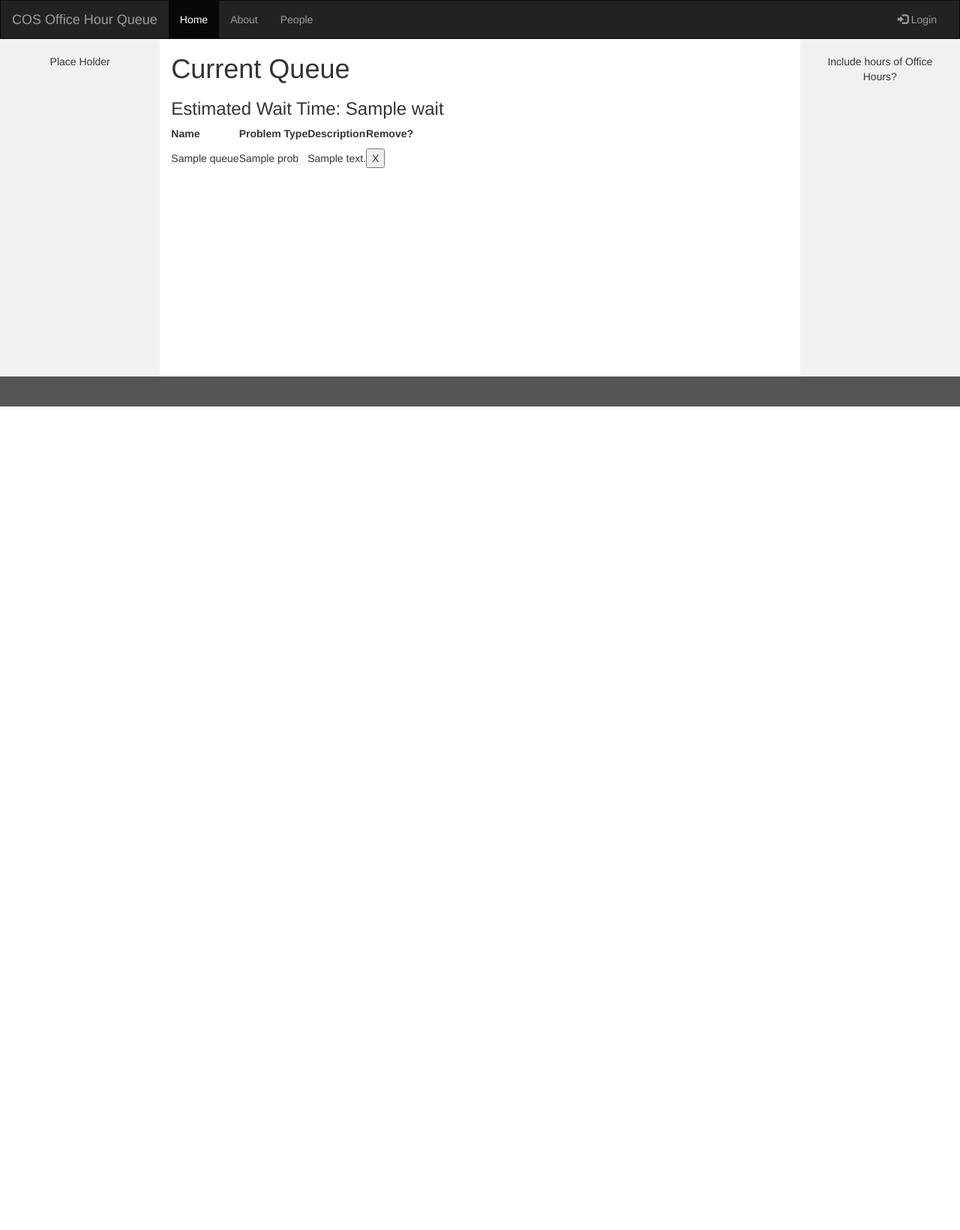
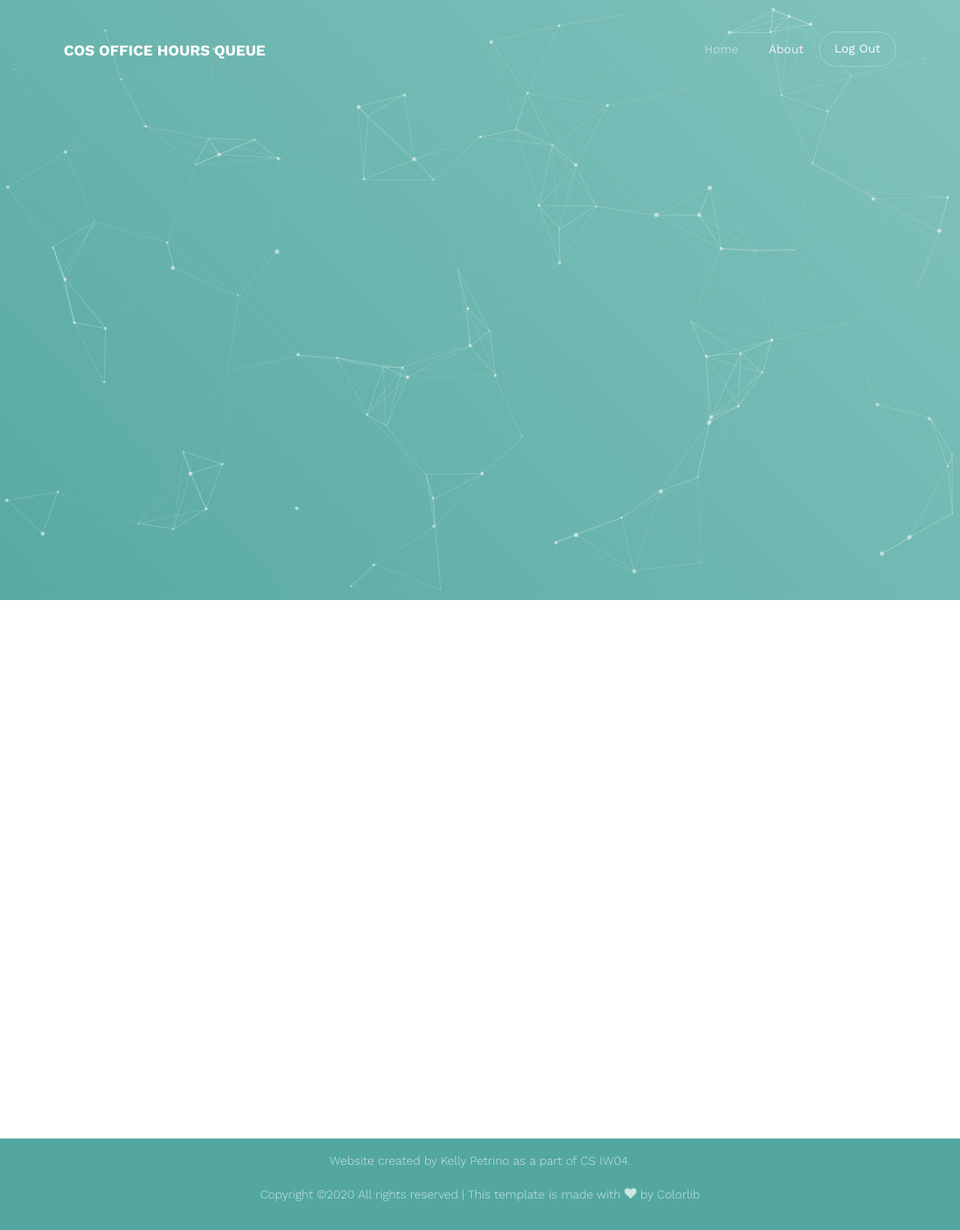
Before and after one commit to kellypetrino/cos-oh-queue, a Flask app: template templates/ta_portal.html in a window 1280 px wide. Shown: the whole page at 75% size. Before the commit the page ends 542 px from the top, so only its background shows below. Run offline with Flask 2, Linux system fonts and the light colour scheme; the template is opened without the code that fills it: values that come from a table or form of the project are taken from there, most other values are stand-ins (such as "Sample title", 1, 10 or a date in 2020); some libraries are stand-ins or nearby versions; some web fonts are replaced.

Commit message:
ta portal

```diff
--- a/server.py
+++ b/server.py
@@ -93,7 +93,7 @@
     return render_template("ta_portal.html", form=form, queue=get_queue(), wait=get_wait())
 
 def get_queue():
-    cursor.execute("SELECT name, prob, time, descrip FROM queue")
+    cursor.execute("SELECT netid, name, prob, time, descrip FROM queue")
     queue = cursor.fetchall()
     return queue
 
--- a/templates/ta_portal.html
+++ b/templates/ta_portal.html
@@ -1,80 +1,97 @@
 <!DOCTYPE html>
 <html lang="en">
   <head>
-  <title>COS Office Hour Queue</title>
+    <title>COS Office Hours Queue</title>
     <meta charset="utf-8">
-  <meta name="viewport" content="width=device-width, initial-scale=1">
-  <link rel="stylesheet" href="https://maxcdn.bootstrapcdn.com/bootstrap/3.4.1/css/bootstrap.min.css">
-  <script src="https://ajax.googleapis.com/ajax/libs/jquery/3.4.1/jquery.min.js"></script>
-  <script src="https://maxcdn.bootstrapcdn.com/bootstrap/3.4.1/js/bootstrap.min.js"></script>
+    <meta name="viewport" content="width=device-width, initial-scale=1, shrink-to-fit=no">
+
+    <link href="https://fonts.googleapis.com/css?family=Work+Sans:100,200,300,400,700,800" rel="stylesheet">
+
+    <link rel="stylesheet" href="/static/css/open-iconic-bootstrap.min.css">
+    <link rel="stylesheet" href="/static/css/animate.css">
+
+    <link rel="stylesheet" href="/static/css/owl.carousel.min.css">
+    <link rel="stylesheet" href="/static/css/owl.theme.default.min.css">
+    <link rel="stylesheet" href="/static/css/magnific-popup.css">
+
+    <link rel="stylesheet" href="/static/css/aos.css">
+
+    <link rel="stylesheet" href="/static/css/ionicons.min.css">
+
+    <link rel="stylesheet" href="/static/css/bootstrap-datepicker.css">
+    <link rel="stylesheet" href="/static/css/jquery.timepicker.css">
+
+
+    <link rel="stylesheet" href="/static/css/flaticon.css">
+    <link rel="stylesheet" href="/static/css/icomoon.css">
+    <link rel="stylesheet" href="/static/css/style.css">
+
     <style>
-    /* Remove the navbar's default margin-bottom and rounded borders */
-    .navbar {
-      margin-bottom: 0;
-      border-radius: 0;
+      table {
+        /* font-family: arial, sans-serif; */
+        border-collapse: collapse;
+        width: 100%;
       }
 
-    /* Set height of the grid so .sidenav can be 100% (adjust as needed) */
-    .row.content {height: 450px}
-
-    /* Set gray background color and 100% height */
-    .sidenav {
-      padding-top: 20px;
-      background-color: #f1f1f1;
-      height: 100%;
+      td, th {
+        border: 1px solid #dddddd;
+        text-align: left;
+        padding: 8px;
       }
 
-    /* Set black background color, white text and some padding */
-    footer {
-      background-color: #555;
-      color: white;
-      padding: 15px;
-    }
-
-    /* On small screens, set height to 'auto' for sidenav and grid */
-    @media screen and (max-width: 767px) {
-      .sidenav {
-        height: auto;
-        padding: 15px;
-      }
-      .row.content {height:auto;}
+      tr:nth-child(even) {
+        background-color: #dddddd;
       }
       </style>
   </head>
   <body>
 
-<nav class="navbar navbar-inverse">
-  <div class="container-fluid">
-    <div class="navbar-header">
-      <button type="button" class="navbar-toggle" data-toggle="collapse" data-target="#myNavbar">
-        <span class="icon-bar"></span>
-        <span class="icon-bar"></span>
-        <span class="icon-bar"></span>
+    <nav background="#fff" class="navbar navbar-expand-lg navbar-dark ftco_navbar bg-dark ftco-navbar-light" id="ftco-navbar">
+      <div class="container">
+        <a class="navbar-brand" href="/home">COS Office Hours Queue</a>
+        <button class="navbar-toggler" type="button" data-toggle="collapse" data-target="#ftco-nav" aria-controls="ftco-nav" aria-expanded="false" aria-label="Toggle navigation">
+          <span class="oi oi-menu"></span> Menu
         </button>
-      <a class="navbar-brand" href="#">COS Office Hour Queue</a>
-    </div>
-    <div class="collapse navbar-collapse" id="myNavbar">
-      <ul class="nav navbar-nav">
-        <li class="active"><a href="#">Home</a></li>
-        <li><a href="#">About</a></li>
-        <li><a href="#">People</a></li>
-      </ul>
-      <ul class="nav navbar-nav navbar-right">
-        <li><a href="#"><span class="glyphicon glyphicon-log-in"></span> Login</a></li>
+
+        <div class="collapse navbar-collapse" id="ftco-nav">
+          <ul class="navbar-nav ml-auto">
+            <li class="nav-item active"><a href="/home" class="nav-link">Home</a></li>
+            <li class="nav-item"><a href="/about" class="nav-link">About</a></li>
+            <li class="nav-item cta"><a href="/logout" class="nav-link"><span>Log Out</span></a></li>
           </ul>
         </div>
       </div>
     </nav>
+      <!-- END nav -->
 
+    <div class="hero-wrap js-fullheight">
+      <div class="overlay"></div>
+      <div id="particles-js"></div>
+      <div class="container">
+        <div class="row no-gutters slider-text align-items-center justify-content-center" data-scrollax-parent="true">
+          <div class="col-md-6 ftco-animate text-center" data-scrollax=" properties: { translateY: '70%' }">
+            <h1 class="mb-3 bread" data-scrollax="properties: { translateY: '30%', opacity: 1.6 }">Student Home</h1>
+          </div>
+        </div>
+      </div>
+    </div>
 
-<div class="container-fluid text-center">
-  <div class="row content">
-    <div class="col-sm-2 sidenav">
-        <p>Place Holder</p>
+    <section class="ftco-section">
+      <div class="container">
+        <div class="row justify-content-center mb-5 pb-5">
+          <div class="col-md-6 text-center heading-section ftco-animate">
+            <!-- <span class="subheading">Our Services</span> -->
+            <h2 class="mb-4">Current Queue</h2>
+            <h5>Estimated Wait Time: {{wait}}</h5>
           </div>
-    <div class="col-sm-8 text-left">
-      <h1>Current Queue</h1>
-      <h3>Estimated Wait Time: {{wait}}</h3>
+        </div>
+        <div class="row mb-5">
+          <div class="col-md-6 col-lg-3 d-flex align-self-stretch ftco-animate">
+            <div class="media block-6 services d-block text-center">
+            </div>
+          </div>
+          <div class="col-md-6 col-lg-3 d-flex align-self-stretch ftco-animate">
+            <div class="media block-6 services d-block text-center">
                 <table>
                     <tr>
                       <th> Name </th>
@@ -94,17 +111,67 @@
                     </tr>
                     {% endfor %}
                   </table>
-      <!-- <p>Possible metrics go here?</p> -->
+
             </div>
-    <div class="col-sm-2 sidenav">
-      <p>Include hours of Office Hours?</p>
+          </div>
+          <div class="col-md-6 col-lg-3 d-flex align-self-stretch ftco-animate">
+            <div class="media block-6 services d-block text-center">
+
+            </div>
+          </div>
+            <div class="col-md-6 col-lg-3 d-flex align-self-stretch ftco-animate">
+              <div class="media block-6 services d-block text-center">
               </div>
             </div>
         </div>
+      </div>
+    </section>
 
-<footer class="container-fluid text-center">
-  <p></p>
+
+    <footer class="ftco-footer ftco-bg-dark ftco-section">
+      <div class="container">
+        <div class="row">
+          <div class="col-md-12 text-center">
+            <p>Website created by Kelly Petrino as a part of CS IW04.</p>
+          </div>
+        </div>
+        <div class="row">
+          <div class="col-md-12 text-center">
+
+            <p><!-- Link back to Colorlib can't be removed. Template is licensed under CC BY 3.0. -->
+  Copyright &copy;<script>document.write(new Date().getFullYear());</script> All rights reserved | This template is made with <i class="icon-heart" aria-hidden="true"></i> by <a href="https://colorlib.com" target="_blank">Colorlib</a>
+  <!-- Link back to Colorlib can't be removed. Template is licensed under CC BY 3.0. --></p>
+          </div>
+        </div>
+      </div>
     </footer>
+
+
+
+
+  <!-- loader -->
+  <div id="ftco-loader" class="show fullscreen"><svg class="circular" width="48px" height="48px"><circle class="path-bg" cx="24" cy="24" r="22" fill="none" stroke-width="4" stroke="#eeeeee"/><circle class="path" cx="24" cy="24" r="22" fill="none" stroke-width="4" stroke-miterlimit="10" stroke="#F96D00"/></svg></div>
+
+
+  <script src="/static/js/jquery.min.js"></script>
+  <script src="/static/js/jquery-migrate-3.0.1.min.js"></script>
+  <script src="/static/js/popper.min.js"></script>
+  <script src="/static/js/bootstrap.min.js"></script>
+  <script src="/static/js/jquery.easing.1.3.js"></script>
+  <script src="/static/js/jquery.waypoints.min.js"></script>
+  <script src="/static/js/jquery.stellar.min.js"></script>
+  <script src="/static/js/owl.carousel.min.js"></script>
+  <script src="/static/js/jquery.magnific-popup.min.js"></script>
+  <script src="/static/js/aos.js"></script>
+  <script src="/static/js/jquery.animateNumber.min.js"></script>
+  <script src="/static/js/bootstrap-datepicker.js"></script>
+  <script src="/static/js/jquery.timepicker.min.js"></script>
+  <script src="/static/js/particles.min.js"></script>
+  <script src="/static/js/particle.js"></script>
+  <script src="/static/js/scrollax.min.js"></script>
+  <script src="https://maps.googleapis.com/maps/api/js?key=AIzaSyBVWaKrjvy3MaE7SQ74_uJiULgl1JY0H2s&sensor=false"></script>
+  <script src="/static/js/google-map.js"></script>
+  <script src="/static/js/main.js"></script>
 
   </body>
 </html>
```
Lines whose indentation alone changed are shown as unchanged.
